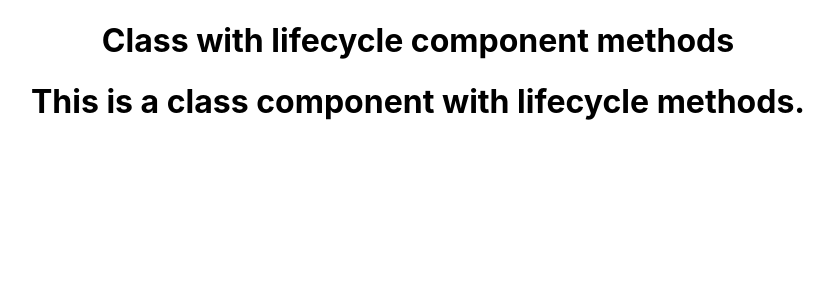
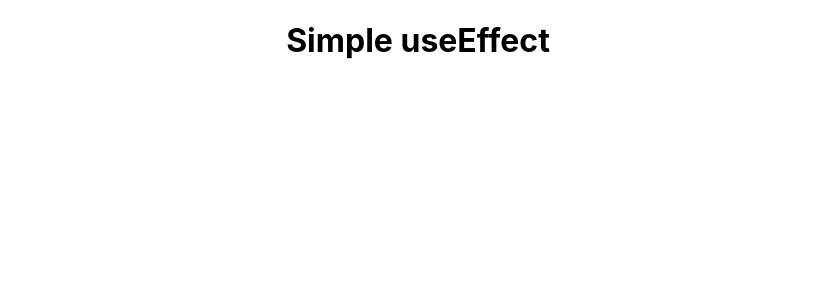
Before and after one commit to CodeCraftersGPT/ReactJSTutorial, a React (Create React App) app: page / in a window 1280 px wide. Shown: the top 300 px of the page, without its empty margins (222-1056 px from the left). Built offline with nearby package versions, Linux system fonts and the light colour scheme.

Commit message:
18_simple_useEffect

```diff
--- a/src/App.js
+++ b/src/App.js
@@ -3,12 +3,14 @@ import './App.css';
 import CSSModule from './components/Styles/InLineStyles';
 import LoginForm from './components/16_basics_form_handling';
 import LifeCycle from './components/17_LifeCycleComponent';
+import SimpleUseEffect from './components/18_useEffect_simple';
+
 
 
 function App() {
   return (
     <div className="App" >
-<LifeCycle/>
+      <SimpleUseEffect></SimpleUseEffect>
     </div>
   );
 }
--- /dev/null
+++ b/src/components/18_useEffect_simple.js
@@ -0,0 +1,18 @@
+import React,{useEffect} from "react";
+
+function SimpleUseEffect(){
+    useEffect(()=>{
+        console.log("Component mounted.");
+
+        return ()=>{
+            console.log("Component unmounted.");
+        }
+    },[]);
+    return(
+        <div>
+            <h1>Simple useEffect</h1>
+        </div>
+    )
+}
+
+export default SimpleUseEffect;
```
